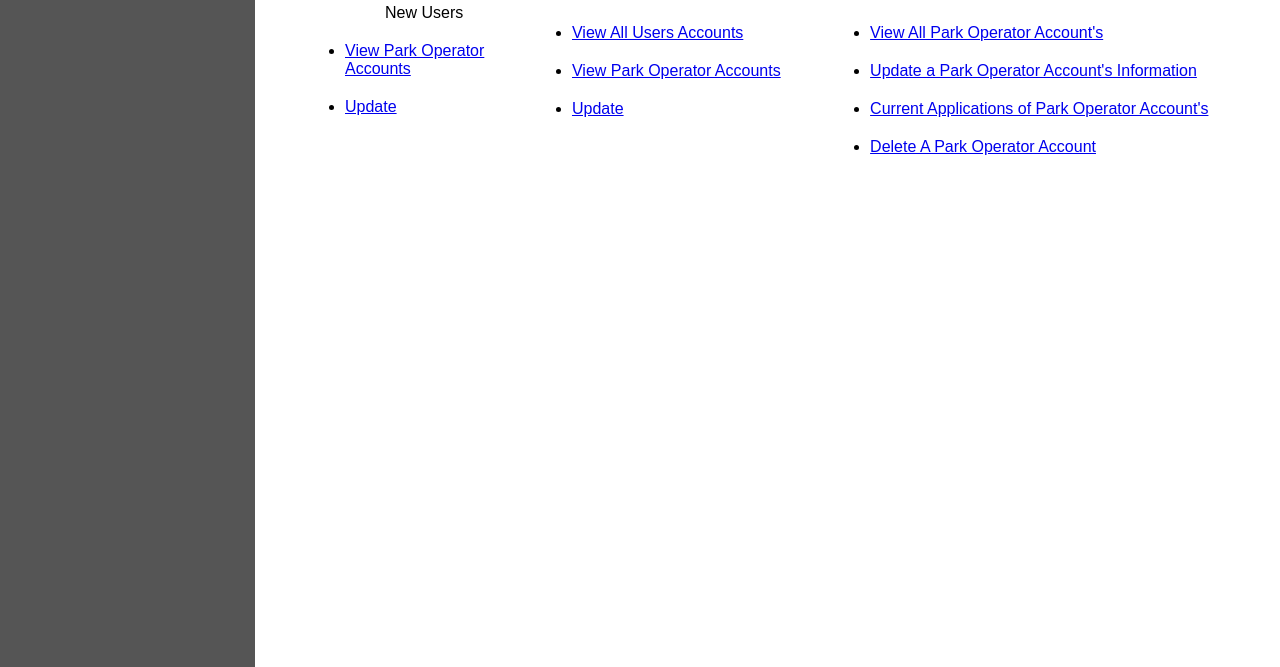
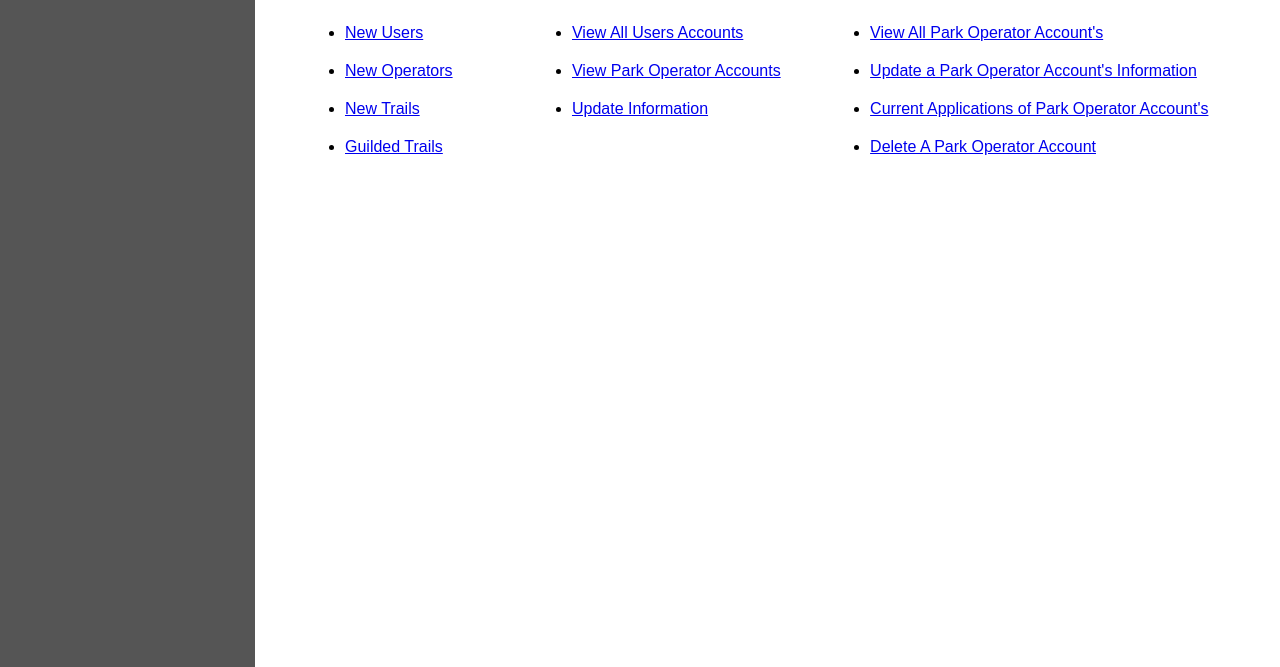
Before and after one commit to Alarman-prg/WildFinder, a plain HTML site: page wildfinder_prototype_html/adminpage.html in a window 1280 px wide. Shown: the part 233-900 px from the top of the page. Drawn offline with Linux system fonts and the light colour scheme.

Commit message:
final rev1 from jacob

```diff
--- a/wildfinder_prototype_html/adminpage.html
+++ b/wildfinder_prototype_html/adminpage.html
@@ -30,9 +30,10 @@
                 <div id="reports">
                     <h1>Generate Reports</h1>
                     <ul>
-                        <ul>New Users</ul>
-                        <li><a href="#">View Park Operator Accounts</a></li>
-                        <li><a href="#">Update </a></li>
+                        <li><a href="#">New Users</a></li>
+                        <li><a href="#">New Operators</a></li>
+                        <li><a href="#">New Trails</a></li>
+                        <li><a href="#">Guilded Trails</a></li>
                     </ul>
                 </div>
                 <div id="manage-account">
@@ -40,7 +41,7 @@
                     <ul>
                         <li><a href="#">View All Users Accounts</a></li>
                         <li><a href="#">View Park Operator Accounts</a></li>
-                        <li><a href="#">Update </a></li>
+                        <li><a href="#">Update Information</a></li>
                     </ul>
                 </div>
                 <div id="validate-parkops">
```
